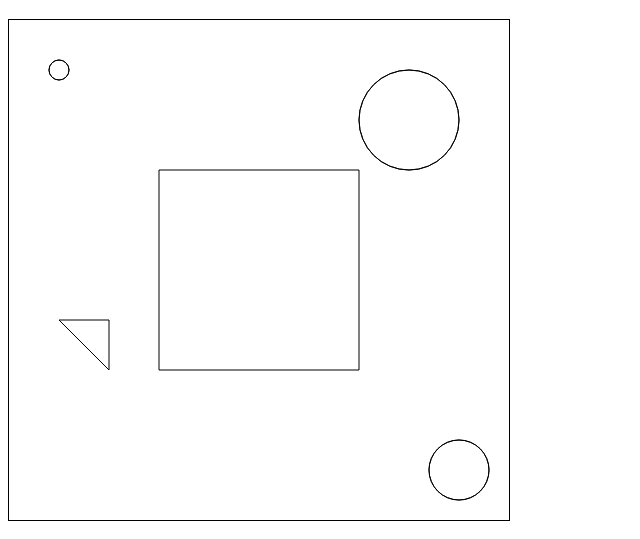
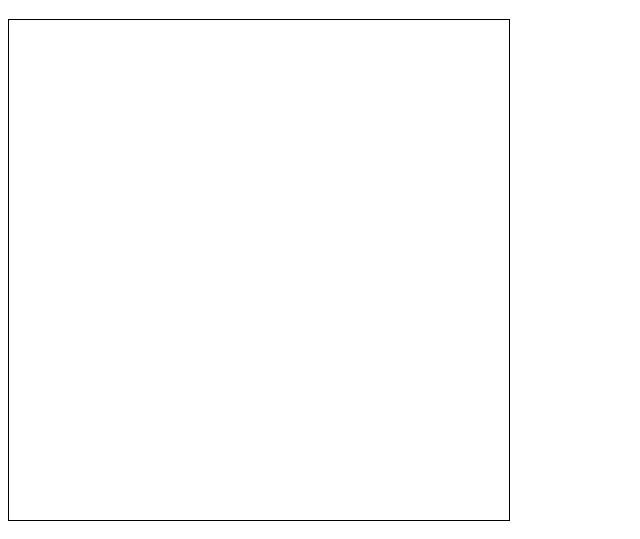
Before and after one commit to meanjoo/CG2023, a plain HTML site: page index.html in a window 1280 px wide. Shown: the part 61-600 px from the top of the page, without its empty margins (0-640 px from the left). Drawn offline with nearby package versions, Linux system fonts and the light colour scheme.

Commit message:
execute draw_230417.js

```diff
--- a/index.html
+++ b/index.html
@@ -13,7 +13,7 @@
 <body>
     <h1>DAU - Computer Graphics 2023</h1>
     <canvas id="myCanvas" width="500" height="500"></canvas> <!-- width, height 단위: pixel -->
-    <script src="./js/draw_230403.js"></script>
+    <script src="./js/draw_230417.js"></script>
 </body>
 </html>
 
```
